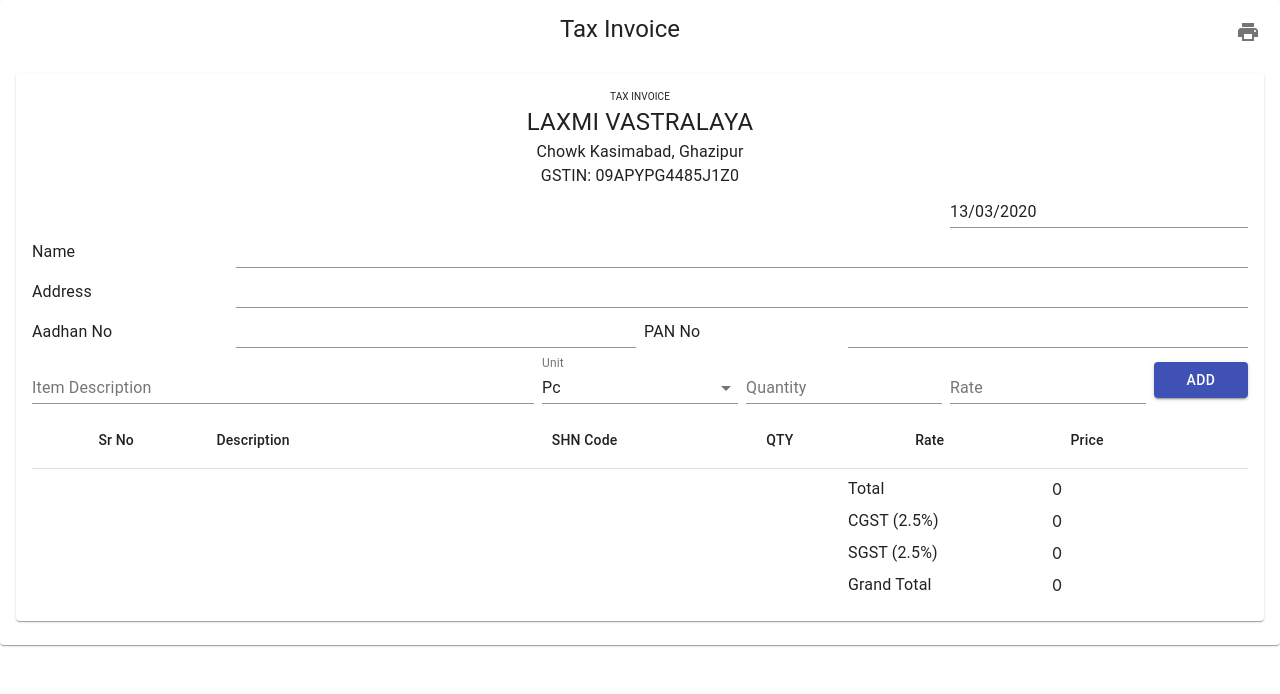
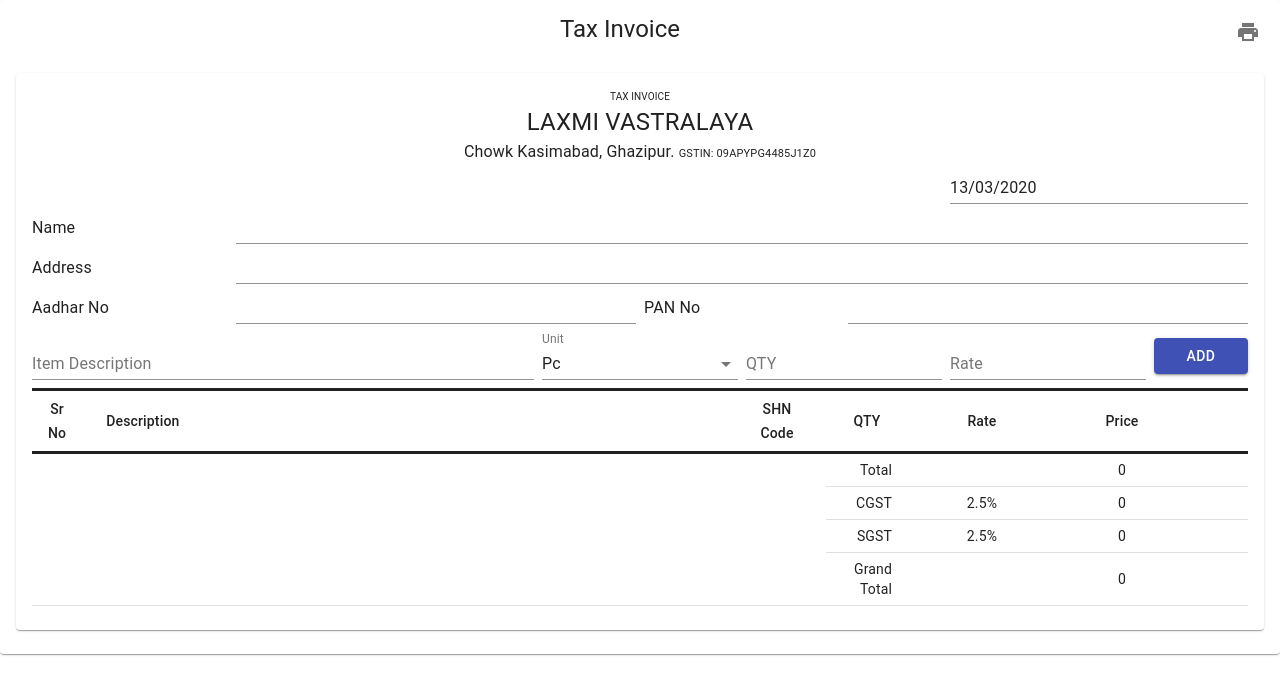
Before and after one commit to ashishkrgupta/lv, a React (Create React App) app: page / in a window 1280 px wide. Shown: the top 694 px of the page. Built offline with nearby package versions, Linux system fonts and the light colour scheme.

Commit message:
table formatting for invoicing

```diff
--- a/src/App.js
+++ b/src/App.js
@@ -21,7 +21,6 @@ import TableContainer from '@material-ui/core/TableContainer';
 import TableHead from '@material-ui/core/TableHead';
 import TableRow from '@material-ui/core/TableRow';
 import TextField from '@material-ui/core/TextField';
-import Autocomplete from '@material-ui/lab/Autocomplete';
 import Button from '@material-ui/core/Button';
 import Select from '@material-ui/core/Select';
 import InputLabel from '@material-ui/core/InputLabel';
@@ -75,8 +74,6 @@ export default class App extends Component {
 
 
   render() {
-    let total = 0;
-    this.state.invoice.items.forEach(i => { total += i.price});
     return (<Card >
       <CardHeader
         style={{textAlign:"center", height:"25px"}}
@@ -100,8 +97,7 @@ export default class App extends Component {
               <Grid item xs={12}>
                 <Typography style={{textAlign:"center", fontSize:"10px"}}>TAX INVOICE</Typography>
                 <Typography style={{textAlign:"center", fontSize:"24px"}}>LAXMI VASTRALAYA</Typography>
-                <Typography style={{textAlign:"center"}}>Chowk Kasimabad, Ghazipur</Typography>
-                <Typography style={{textAlign:"center"}}>GSTIN: 09APYPG4485J1Z0</Typography>
+                <Typography style={{textAlign:"center"}}>Chowk Kasimabad, Ghazipur. <span style={{fontSize:"11px"}}>GSTIN: 09APYPG4485J1Z0</span></Typography>
               </Grid>
               <Grid item xs={9}> </Grid>
               <Grid item xs={3}>
@@ -149,7 +145,7 @@ export default class App extends Component {
                   />
               </Grid>
               <Grid item xs={2}>
-                <Typography>Aadhan No</Typography>
+                <Typography>Aadhar No</Typography>
               </Grid>
               <Grid item xs={4}>
                 <TextField className="width100percent"
@@ -196,12 +192,12 @@ export default class App extends Component {
                       this.setState({item});
                     }}
                   >
-                    {this.state.units.map(name => ( <MenuItem key={name.id} value={name}> {name} </MenuItem> ))}
+                    {this.state.units.map(name => ( <MenuItem key={name} value={name}> {name} </MenuItem> ))}
                   </Select>
                 </FormControl>
               </Grid>
               <Grid item xs={2}>
-                <TextField className="width100percent" label="Quantity"
+                <TextField className="width100percent" label="QTY"
                   value={this.state.item.quantity}
                   onChange={e => {
                     let item = {...this.state.item};
@@ -223,16 +219,16 @@ export default class App extends Component {
               {/* row */}
               <Grid item xs={12}>
                 <TableContainer>
-                  <Table className={classes.table} aria-label="simple table">
+                  <Table className={classes.table} size="small" aria-label="simple table" >
                     <TableHead>
-                      <TableRow>
-                        <TableCell align="center">Sr No</TableCell>
+                      <TableRow style={{borderTop: "solid"}}>
+                        <TableCell align="center" style={{width:"10px"}}>Sr No</TableCell>
                         <TableCell align="left">Description</TableCell>
-                        <TableCell align="center">SHN Code</TableCell>
-                        <TableCell align="center">QTY</TableCell>
-                        <TableCell align="center">Rate</TableCell>
-                        <TableCell align="center">Price</TableCell>
-                        <TableCell align="center"></TableCell>
+                        <TableCell align="center" style={{width:"50px"}}>SHN Code</TableCell>
+                        <TableCell align="center" style={{width:"50px"}}>QTY</TableCell>
+                        <TableCell align="center" style={{width:"100px"}}>Rate</TableCell>
+                        <TableCell align="center" style={{width:"100px"}}>Price</TableCell>
+                        <TableCell align="center" style={{width:"20px"}}></TableCell>
                       </TableRow>
                     </TableHead>
                     <TableBody>
@@ -240,11 +236,11 @@ export default class App extends Component {
                         <TableRow key={index}>
                           <TableCell align="center">{index + 1}</TableCell>
                           <TableCell align="left">{item.description}</TableCell>
-                          <TableCell align="center"></TableCell>
-                          <TableCell align="center">{item.quantity + " " + item.unit}</TableCell>
-                          <TableCell align="center">{item.rate}</TableCell>
-                          <TableCell align="center">{item.price}</TableCell>
-                          <TableCell align="center"><DeleteIcon onClick={ () =>
+                          <TableCell align="center" ></TableCell>
+                          <TableCell align="center" >{item.quantity + " " + item.unit}</TableCell>
+                          <TableCell align="center" >{item.rate}</TableCell>
+                          <TableCell align="center" >{item.price}</TableCell>
+                          <TableCell align="center" ><DeleteIcon onClick={ () =>
                             {
                               let invoice = {...this.state.invoice};
                               invoice.items.splice(index, 1);
@@ -253,25 +249,35 @@ export default class App extends Component {
                           }/></TableCell>
                         </TableRow>
                       ))}
+                      <TableRow style={{borderTop: "solid"}}>
+                        <TableCell rowSpan={4} colSpan={3}></TableCell>
+                        <TableCell align="right">Total</TableCell>
+                        <TableCell></TableCell>
+                        <TableCell align="center">{ this.state.invoice.total }</TableCell>
+                        <TableCell></TableCell>
+                      </TableRow>
+                      <TableRow>
+                        <TableCell align="right" >CGST</TableCell>
+                        <TableCell align="center">2.5%</TableCell>
+                        <TableCell align="center">{ this.state.invoice.cgst }</TableCell>
+                        <TableCell></TableCell>
+                      </TableRow>
+                      <TableRow>
+                        <TableCell align="right" >SGST</TableCell>
+                        <TableCell align="center">2.5%</TableCell>
+                        <TableCell align="center">{ this.state.invoice.sgst }</TableCell>
+                        <TableCell></TableCell>
+                      </TableRow>
+                      <TableRow>
+                        <TableCell align="right">Grand Total</TableCell>
+                        <TableCell></TableCell>
+                        <TableCell align="center">{ this.state.invoice.grandTotal }</TableCell>
+                        <TableCell></TableCell>
+                      </TableRow>
                     </TableBody>
                   </Table>
                 </TableContainer>
               </Grid>
-              <Grid item xs={8}> </Grid>
-              <Grid item xs={2}> <Typography>Total</Typography> </Grid>
-              <Grid item xs={2}> { this.state.invoice.total } </Grid>
-
-              <Grid item xs={8}> </Grid>
-              <Grid item xs={2}> <Typography>CGST (2.5%)</Typography> </Grid>
-              <Grid item xs={2}> { this.state.invoice.cgst } </Grid>
-
-              <Grid item xs={8}> </Grid>
-              <Grid item xs={2}> <Typography>SGST (2.5%)</Typography> </Grid>
-              <Grid item xs={2}> { this.state.invoice.sgst } </Grid>
-
-              <Grid item xs={8}> </Grid>
-              <Grid item xs={2}> <Typography>Grand Total</Typography> </Grid>
-              <Grid item xs={2}> { this.state.invoice.grandTotal } </Grid>
             </Grid>
           </CardContent>
         </Card>
```
